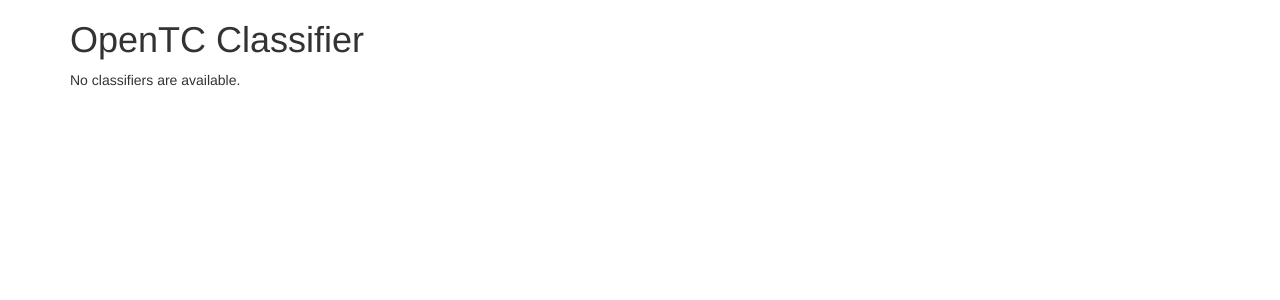
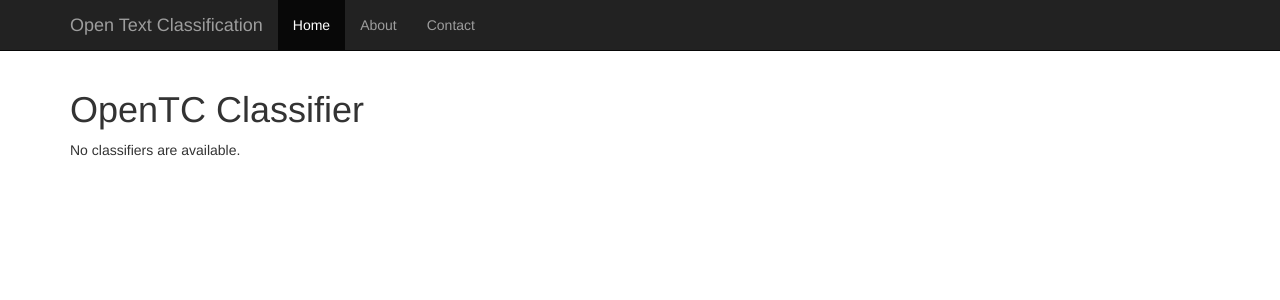
Before and after one commit to cahya-wirawan/opentc-web, a Django app: page /classifier/ in a window 1280 px wide. Shown: the top 300 px of the page. Run offline with Django 3.2, Linux system fonts and the light colour scheme; data that the repository does not hold is empty; some libraries are stand-ins or nearby versions.

Commit message:
Added Bootstrap header on the base page

```diff
--- a/classifier/templates/classifier/base.html
+++ b/classifier/templates/classifier/base.html
@@ -13,6 +13,7 @@
     <link href="https://maxcdn.bootstrapcdn.com/font-awesome/4.7.0/css/font-awesome.min.css"
           rel="stylesheet" integrity="sha384-wvfXpqpZZVQGK6TAh5PVlGOfQNHSoD2xbE+QkPxCAFlNEevoEH3Sl0sibVcOQVnN"
           crossorigin="anonymous">
+    <link rel="stylesheet" href="/static/css/theme.css">
     <link rel="stylesheet" href="/static/css/main.css">
     {% load bootstrap3 %}
     {% bootstrap_css %}
@@ -22,6 +23,28 @@
     {% bootstrap_messages %}
 </head>
 <body>
+
+<nav class="navbar navbar-inverse navbar-fixed-top">
+    <div class="container">
+        <div class="navbar-header">
+            <button type="button" class="navbar-toggle collapsed" data-toggle="collapse" data-target="#navbar" aria-expanded="false" aria-controls="navbar">
+                <span class="sr-only">Toggle navigation</span>
+                <span class="icon-bar"></span>
+                <span class="icon-bar"></span>
+                <span class="icon-bar"></span>
+            </button>
+            <a class="navbar-brand" href="#">Open Text Classification</a>
+        </div>
+        <div id="navbar" class="collapse navbar-collapse">
+            <ul class="nav navbar-nav">
+                <li class="active"><a href="#">Home</a></li>
+                <li><a href="#about">About</a></li>
+                <li><a href="#contact">Contact</a></li>
+            </ul>
+        </div><!--/.nav-collapse -->
+    </div>
+</nav>
+
 <div class="container">
     {% block content %}
     {% endblock %}
--- a/classifier/views.py
+++ b/classifier/views.py
@@ -95,7 +95,8 @@ def classifications_collection(request):
         short_result = json.dumps(result)
         classifiers = result.keys()
         for i in classifiers:
-            result[settings.CLASSIFIERS[i]] = result.pop(i)
+            longname_classifier = settings.CLASSIFIERS[i]
+            result[longname_classifier] = result.pop(i)
         result = json.dumps(result)
         x_forwarded_for = request.META.get('HTTP_X_FORWARDED_FOR')
         if x_forwarded_for:
--- a/opentcweb/urls.py
+++ b/opentcweb/urls.py
@@ -17,6 +17,7 @@ from django.conf.urls import include, url
 from django.contrib import admin
 from django.conf import settings
 from django.conf.urls.static import static
+from django.views.generic import RedirectView
 from classifier import views
 
 urlpatterns = [
@@ -24,7 +25,7 @@ urlpatterns = [
     url(r'^api/v1/classifications/$', views.classifications_collection, name='classifications_collection'),
     url(r'^api/v1/classifications/(?P<pk>[0-9]+)$', views.classifications_element, name='classifications_element'),
 
-
+    url(r'^$', RedirectView.as_view(url='/demo')),
     # ex: /demo/
     url(r'^demo/$', views.predict, name='predict'),
     url(r'^classifier/', include('classifier.urls')),
--- /dev/null
+++ b/static/css/theme.css
@@ -0,0 +1,18 @@
+body {
+  padding-top: 70px;
+  padding-bottom: 30px;
+}
+
+.theme-dropdown .dropdown-menu {
+  position: static;
+  display: block;
+  margin-bottom: 20px;
+}
+
+.theme-showcase > p > .btn {
+  margin: 5px 0;
+}
+
+.theme-showcase .navbar .container {
+  width: auto;
+}
```
Also changed, not shown: opentcweb/settings.py (+61 -0 lines).
